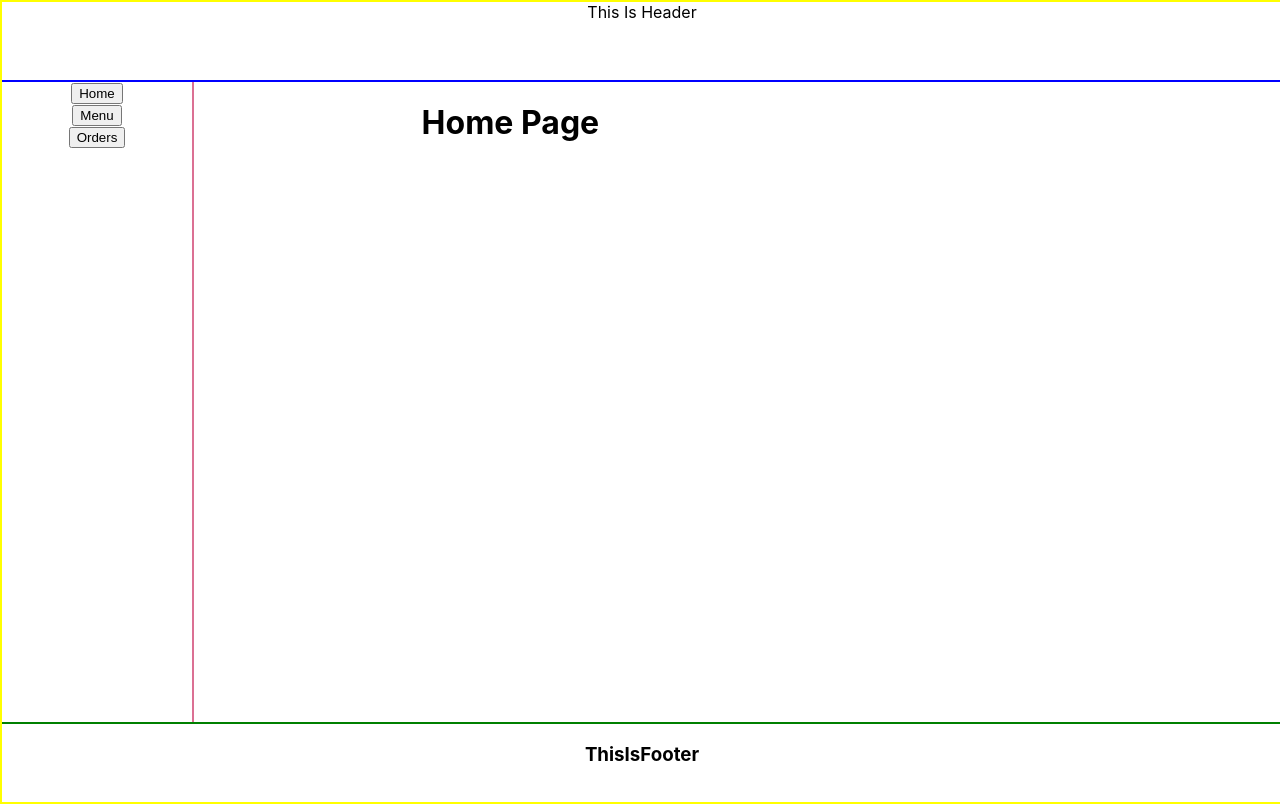
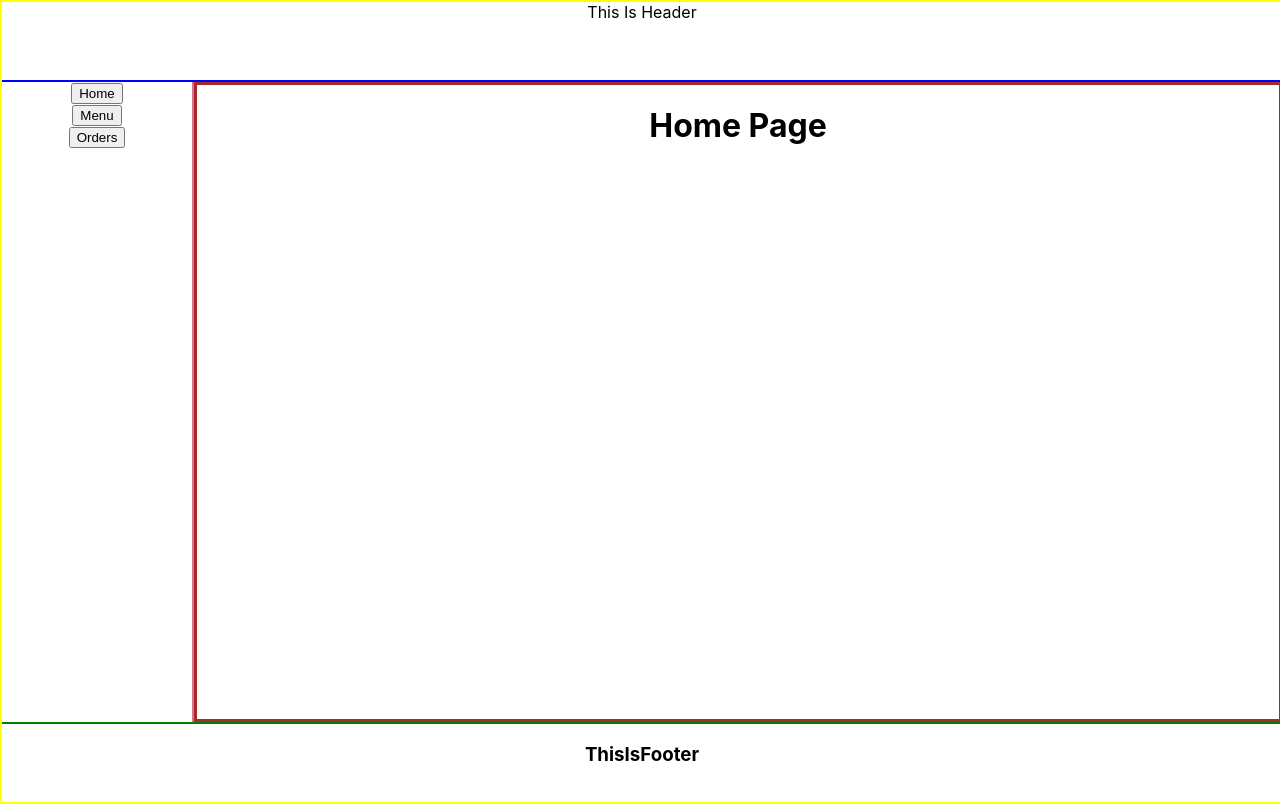
Before and after one commit to EdenGenetTasama/Restaurant-react-app, a React (Create React App) app: page /home in a window 1280 px wide. Built offline with nearby package versions, Linux system fonts and the light colour scheme.

Commit message:
add style grid

```diff
--- a/src/App.css
+++ b/src/App.css
@@ -2,9 +2,9 @@
   text-align: center;
   display: grid;
   grid-template-areas:
-    'header header header'
-    'menu main main'
-    'footer footer footer';
+    'header header '
+    'menu main '
+    'footer footer ';
   grid-template-rows: 10% 80%;
   grid-template-columns: 15%;
   border: 2px solid yellow;
--- a/src/component/PagesComponents/Home.jsx
+++ b/src/component/PagesComponents/Home.jsx
@@ -1,8 +1,8 @@
+import './pagesCSS.css';
 
 const Home =()=>{
-    return(<div>
+    return(<div className="mainInfo">
         <h1>Home Page</h1>
-
     </div>)
 }
 
--- a/src/component/PagesComponents/Menu.jsx
+++ b/src/component/PagesComponents/Menu.jsx
@@ -1,6 +1,6 @@
 
 const Menu =()=>{
-    return(<div>
+    return(<div className="mainInfo">
         <h1>Menu Page</h1>
 
     </div>)
--- a/src/component/PagesComponents/Orders.jsx
+++ b/src/component/PagesComponents/Orders.jsx
@@ -1,6 +1,6 @@
 
 const Orders =()=>{
-    return(<div>
+    return(<div className="mainInfo">
         <h1>Orders Page</h1>
     </div>)
 }
--- /dev/null
+++ b/src/component/PagesComponents/pagesCSS.css
@@ -0,0 +1,4 @@
+.mainInfo{
+
+    border:3px solid brown;
+}
```
